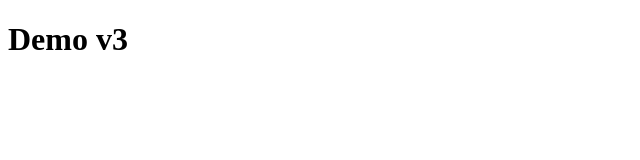
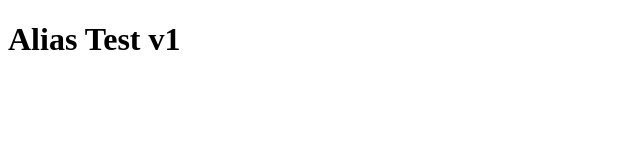
Before and after one commit to akshbhu/nextjs-example, a Next.js app: page / in a window 1280 px wide. Shown: the top 160 px of the page, without its empty margins (0-640 px from the left). Built offline with nearby package versions, Linux system fonts and the light colour scheme.

Commit message:
alias test v1 - auto promote

```diff
--- a/app/page.js
+++ b/app/page.js
@@ -1,3 +1,3 @@
 export default function Home() {
-  return <div><h1>Demo v3</h1></div>;
+  return <div><h1>Alias Test v1</h1></div>;
 }
```
